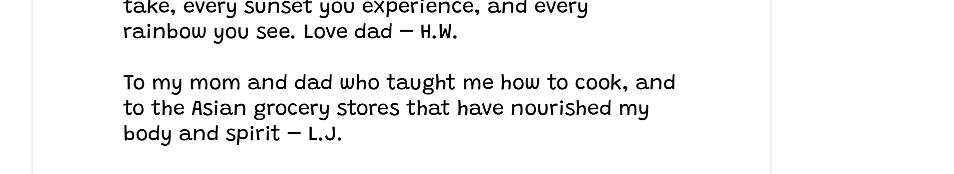
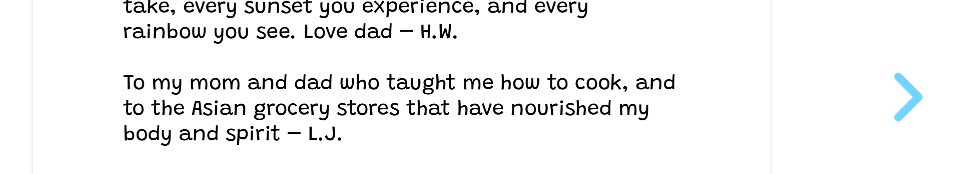
Before and after one commit to jessicatong8/afd-story, a React (Vite) app: page /#/read/0 in a window 1280 px wide. Shown: the part 268-442 px from the top of the page, without its empty margins (239-1193 px from the left). Built offline with nearby package versions, Linux system fonts and the light colour scheme.

Commit message:
bring icons back

```diff
--- a/src/components/BackButton.tsx
+++ b/src/components/BackButton.tsx
@@ -6,13 +6,13 @@ const BackButton = () => {
 
   return (
     <button onClick={handleBack}>
-      {/* <FaChevronLeft
+      <FaChevronLeft
         className={`flex w-12 h-12 items-center justify-center rounded-full transition
         ${currentPage === 0 && "opacity-0 "}
         ${backIsActive ? "text-sky-300  hover:text-sky-500 active:text-sky-500 cursor-pointer" : "text-gray-200 cursor-not-allowed"}
       `}
         style={{ strokeWidth: 13 }}
-      /> */}
+      />
     </button>
   );
 };
--- a/src/components/NextButton.tsx
+++ b/src/components/NextButton.tsx
@@ -6,11 +6,11 @@ const NextButton = () => {
 
   return (
     <button onClick={handleNext}>
-      {/* <FaChevronRight
+      <FaChevronRight
         className={`flex w-12 h-12 items-center justify-center rounded-full
         ${nextIsActive ? "text-sky-300  hover:text-sky-500 active:text-sky-500 transition cursor-pointer" : "text-gray-200 cursor-not-allowed"}`}
         style={{ strokeWidth: 13 }}
-      /> */}
+      />
     </button>
   );
 };
```
